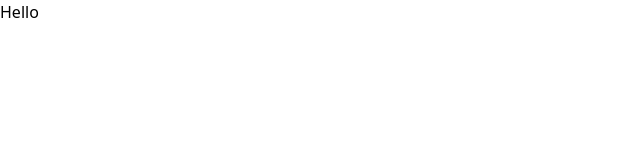
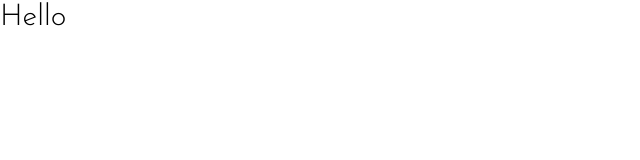
Before and after one commit to AlejandroRodarte/tailwind-course-loopstudios-website, a website: page index.html in a window 1280 px wide. Shown: the full height of the page, 0-640 px from the left. Drawn offline with Linux system fonts and the light colour scheme.

Commit message:
add fonts

```diff
--- a/index.html
+++ b/index.html
@@ -4,10 +4,16 @@
     <meta charset="UTF-8" />
     <meta http-equiv="X-UA-Compatible" content="IE=edge" />
     <meta name="viewport" content="width=device-width, initial-scale=1.0" />
+    <link rel="preconnect" href="https://fonts.googleapis.com" />
+    <link rel="preconnect" href="https://fonts.gstatic.com" crossorigin />
+    <link
+      href="https://fonts.googleapis.com/css2?family=Alata&family=Josefin+Sans:wght@300&display=swap"
+      rel="stylesheet"
+    />
     <link rel="stylesheet" href="css/style.css" />
     <title>Loopstudios Website</title>
   </head>
   <body>
-    <h1>Hello</h1>
+    <h1 class="text-3xl">Hello</h1>
   </body>
 </html>
--- a/tailwind.config.js
+++ b/tailwind.config.js
@@ -7,6 +7,12 @@ module.exports = {
       lg: '976px',
       xl: '1440px',
     },
+    extend: {
+      fontFamily: {
+        sans: ['Josefin Sans', 'sans-serif'],
+        alata: ['Alata'],
+      },
+    },
   },
   plugins: [],
 };
```
Also changed, not shown: css/style.css.
